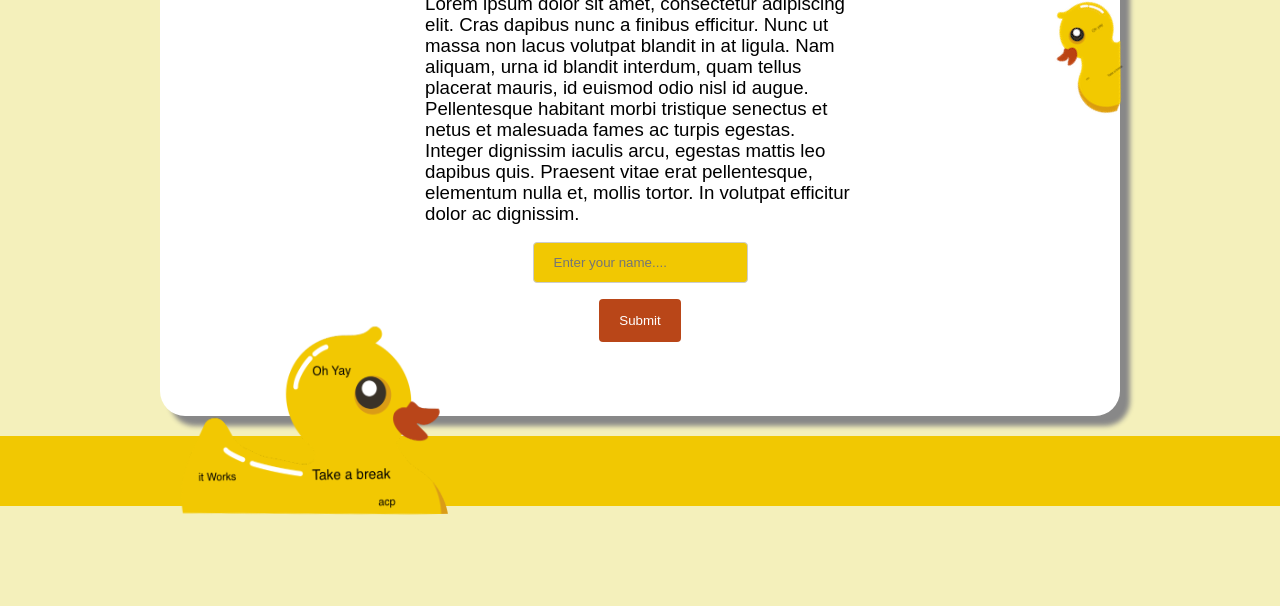
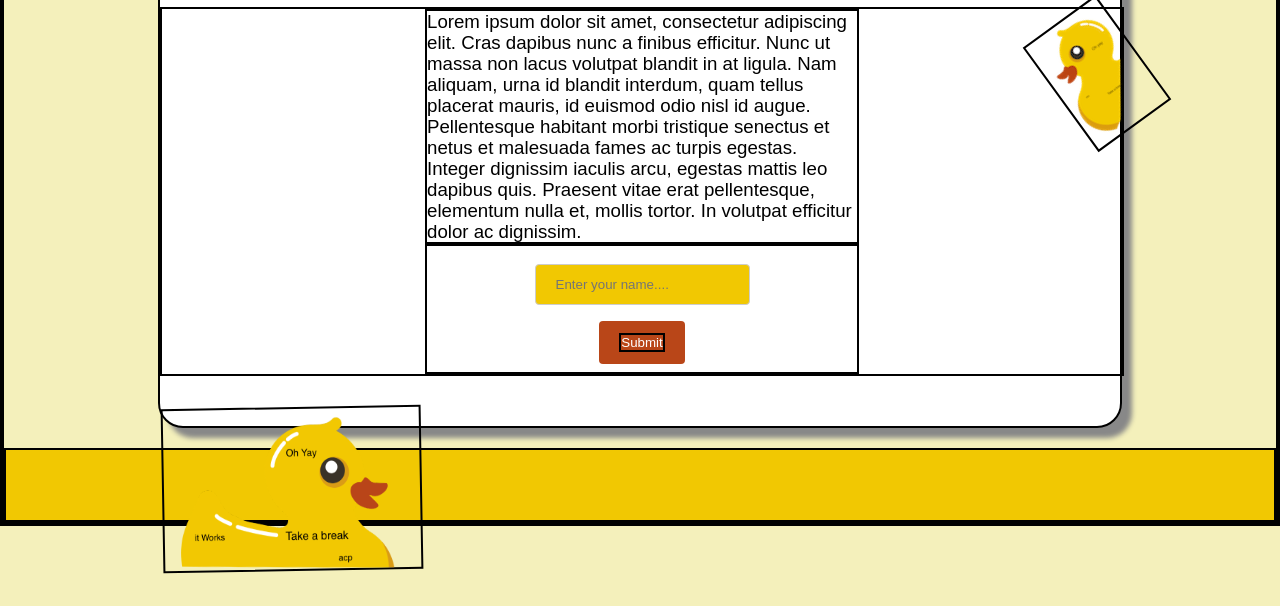
Before and after one commit to Mackoyokcam/Duck-Timer, a plain HTML site: page index.html in a window 1280 px wide. Shown: the part 194-800 px from the top of the page. Drawn offline with Linux system fonts and the light colour scheme; a web font is replaced by a local one.

Commit message:
fixed ducks, I think

```diff
--- a/index.css
+++ b/index.css
@@ -1,6 +1,6 @@
 
 *{
-   /*border: solid black 2px;*/
+   border: solid black 2px;
   font-family:sans-serif;
 
 }
@@ -117,18 +117,17 @@ font-size: 10pt;
 }
 .duckyright{
   z-index: 0;
-  position: fixed;
-  left: 1004px;
+  position: absolute;
   transform: rotate(324deg);
-  margin-left: 50px;
+  margin-left: 890px;
 }
 
 .duckybottom{
   position: absolute;
   z-index: 10;
-  bottom:90px;
-  height: 25%;
-  width:25%;
+  bottom:35px;
+  height: 20%;
+  width:20%;
   -ms-transform: rotate(30deg);
 -webkit-transform: rotate(30deg);
 transform: rotate(-1deg);
--- a/index.html
+++ b/index.html
@@ -21,6 +21,7 @@
     <h1>Ducky Timer</H1>
       <div id="main">
         <img class="duckyright" src="imgs/duckcropped.png"></img>
+        <img class="duckybottom" src="imgs/duckbottom.png"></img>
         <p id=aboutProject>
           Lorem ipsum dolor sit amet, consectetur adipiscing elit. Cras dapibus nunc a finibus efficitur. Nunc ut massa non lacus volutpat blandit in at ligula. Nam aliquam, urna id blandit interdum, quam tellus placerat mauris, id euismod odio nisl id augue. Pellentesque habitant morbi tristique senectus et netus et malesuada fames ac turpis egestas. Integer dignissim iaculis arcu, egestas mattis leo dapibus quis. Praesent vitae erat pellentesque, elementum nulla et, mollis tortor. In volutpat efficitur dolor ac dignissim.
         </p>
@@ -31,7 +32,6 @@
 <br>
           <button id = "userNameSubmitButton"><a href="main.html" class="button">Submit</a></button>
         </form>
-<img class="duckybottom" src="imgs/duckbottom.png"></img>
 
       </div>
     </main>
```
